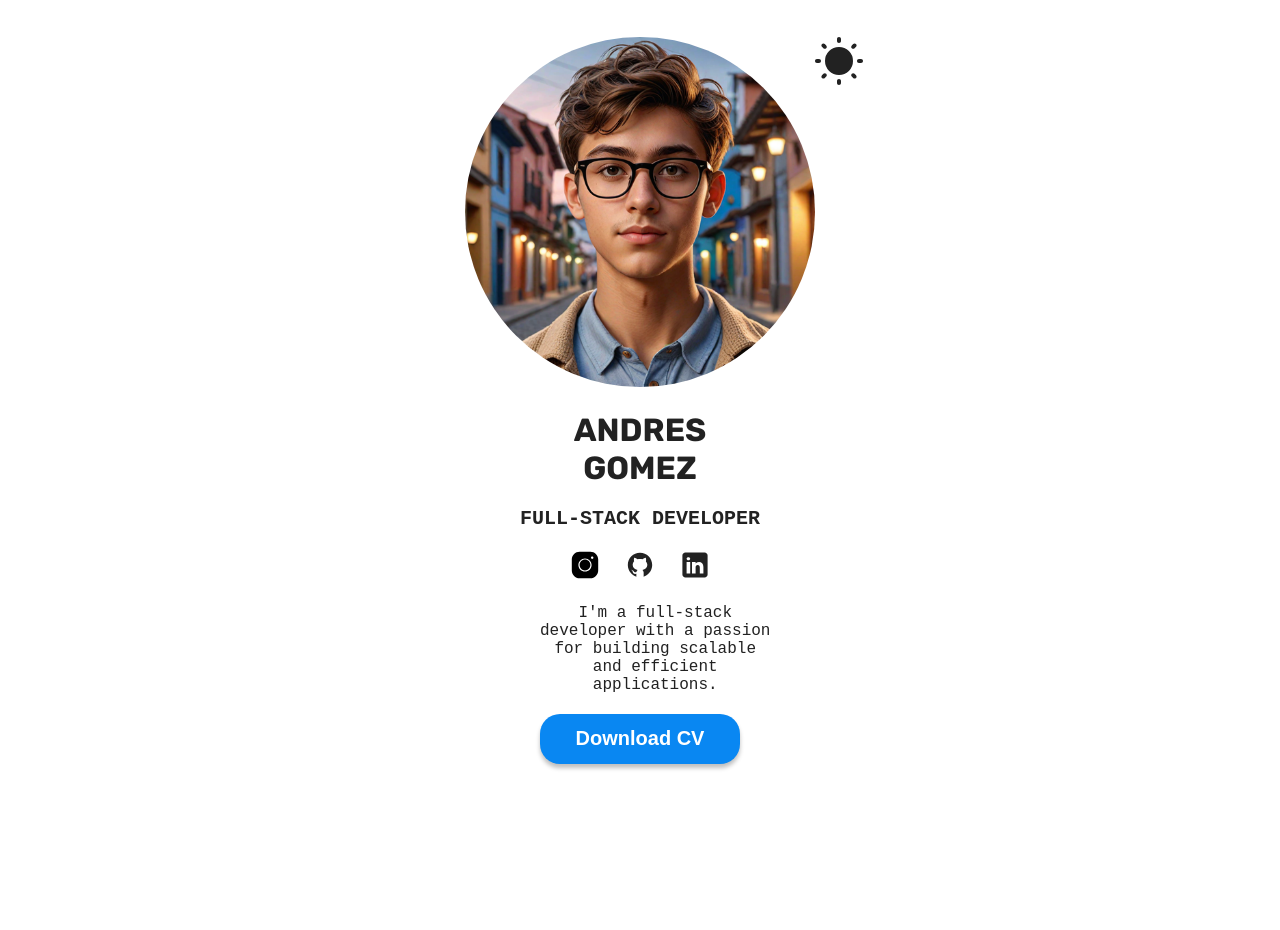
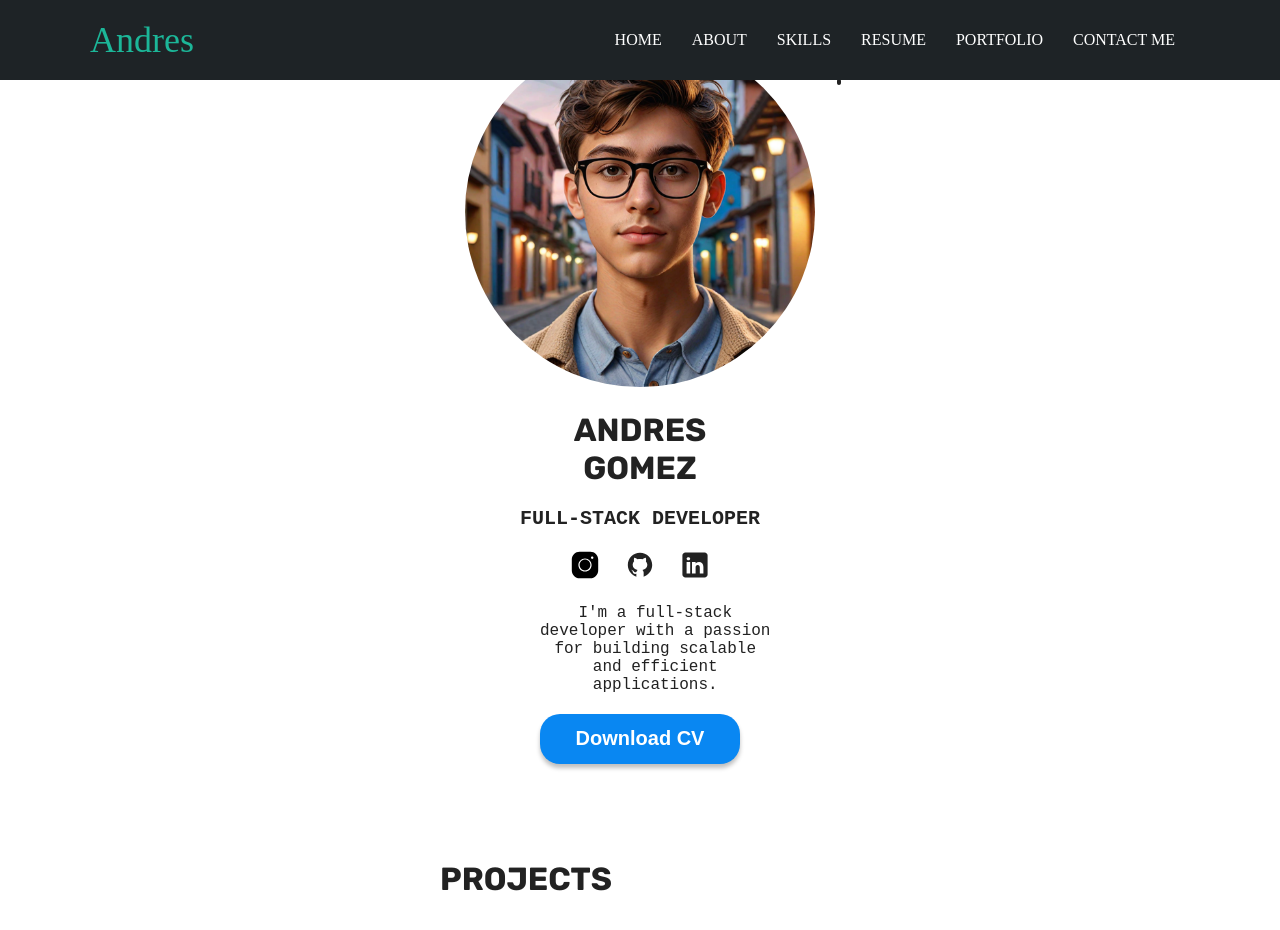
Before and after one commit to ANDRESGOM77/React-Porfolio, a React (Vite) app: page / in a window 1280 px wide. Shown: the top 930 px of the page. Before the commit the page ends 860 px from the top, so only its background shows below. Built offline with nearby package versions, Linux system fonts and the light colour scheme.

Commit message:
adding navbar

```diff
--- a/src/App.jsx
+++ b/src/App.jsx
@@ -1,10 +1,16 @@
-import "./App.css"
-import Hero from "./components/Hero/Hero"
+import "./App.css";
+import Hero from "./components/Hero/Hero";
+import { Navbar } from "./components/Navbar/Navbar";
+import Projects from "./components/Projects/Projects";
+
 function App() {
-
   return (
-    <><Hero/></>
-  )
+    <>
+      <Navbar/>
+      <Hero />
+      <Projects />
+    </>
+  );
 }
 
-export default App
+export default App;
--- /dev/null
+++ b/src/components/Navbar/Navbar.jsx
@@ -0,0 +1,27 @@
+import React from 'react'
+import styles from './Navbar.module.css'
+
+export const Navbar = () => {
+  return (
+    <div className={styles.containerHeader}>
+    <section>
+        <div className={styles.logo}>
+            <a href="#">Andres</a>
+        </div>
+        <nav id="nav" >
+            <ul>
+                <li><a href="#" onclick="Select()">HOME</a></li>
+                <li><a href="#about-me" onclick="Select()">ABOUT </a></li>
+                <li><a href="#skills" onclick="Select()">SKILLS</a></li>
+                <li><a href="#resume" onclick="Select()">RESUME</a></li>
+                <li><a href="#portfolio" onclick="Select()">PORTFOLIO</a></li>
+                <li><a href="#contact-me" onclick="Select()">CONTACT ME</a></li>
+            </ul>
+        </nav>
+        <div className={styles.navResponsive} onclick="ShowHideMenu()">
+
+        </div>
+    </section>
+</div>
+  )
+}
--- /dev/null
+++ b/src/components/Navbar/Navbar.module.css
@@ -0,0 +1,49 @@
+.containerHeader {
+    background: #1e2326;
+    position: fixed;
+    width: 100%;
+    top: 0;
+    left: 0;
+    z-index: 99;
+}
+
+.containerHeader section {
+    max-width: 1100px;
+    margin: auto;
+    display: flex;
+    justify-content: space-between;
+    align-items: center;
+    padding: 15px 20px;
+}
+
+.containerHeader section .logo a {
+    font-family: 'Righteous';
+    font-size: 36px;
+    color: #1cb698;
+    text-decoration: none;
+}
+
+.containerHeader section ul {
+    display: flex;
+    list-style: none;
+}
+
+.containerHeader section nav ul li a {
+    text-align: none;
+    color: #fff;
+    margin: 0 15px;
+    text-decoration: none;
+}
+
+.containerHeader section nav ul li a:hover {
+    color: #1cb698;
+}
+
+.navResponsive {
+    background-color: #1cb698;
+    color: #fff;
+    padding: 5px 10px;
+    border-radius: 5px;
+    cursor: pointer;
+    display: none;
+}
--- /dev/null
+++ b/src/components/Projects/Projects.jsx
@@ -0,0 +1,14 @@
+import React from 'react'
+import styles from "./Projects.module.css"
+export default function Projects() {
+  return (
+    <section id="projects" className='styles.container'>
+        <h1 className='sectionTitle'>Projects</h1>
+        <div className={styles.projectsContainer}>
+            <a href="">
+                <img src="" alt="" />
+            </a>
+        </div>
+    </section>
+  )
+}
```
Also changed, not shown: src/components/Projects/Projects.module.css (added).
